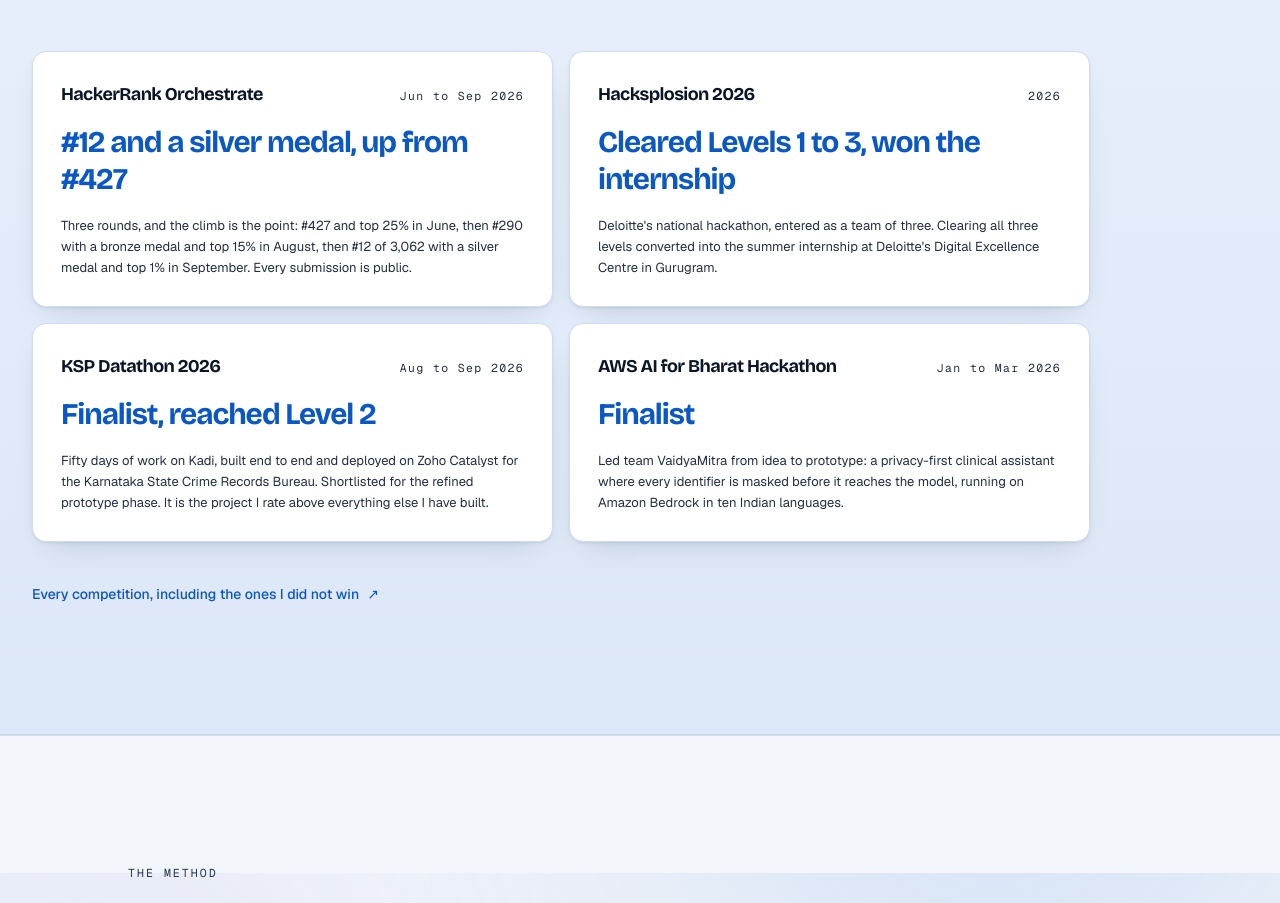
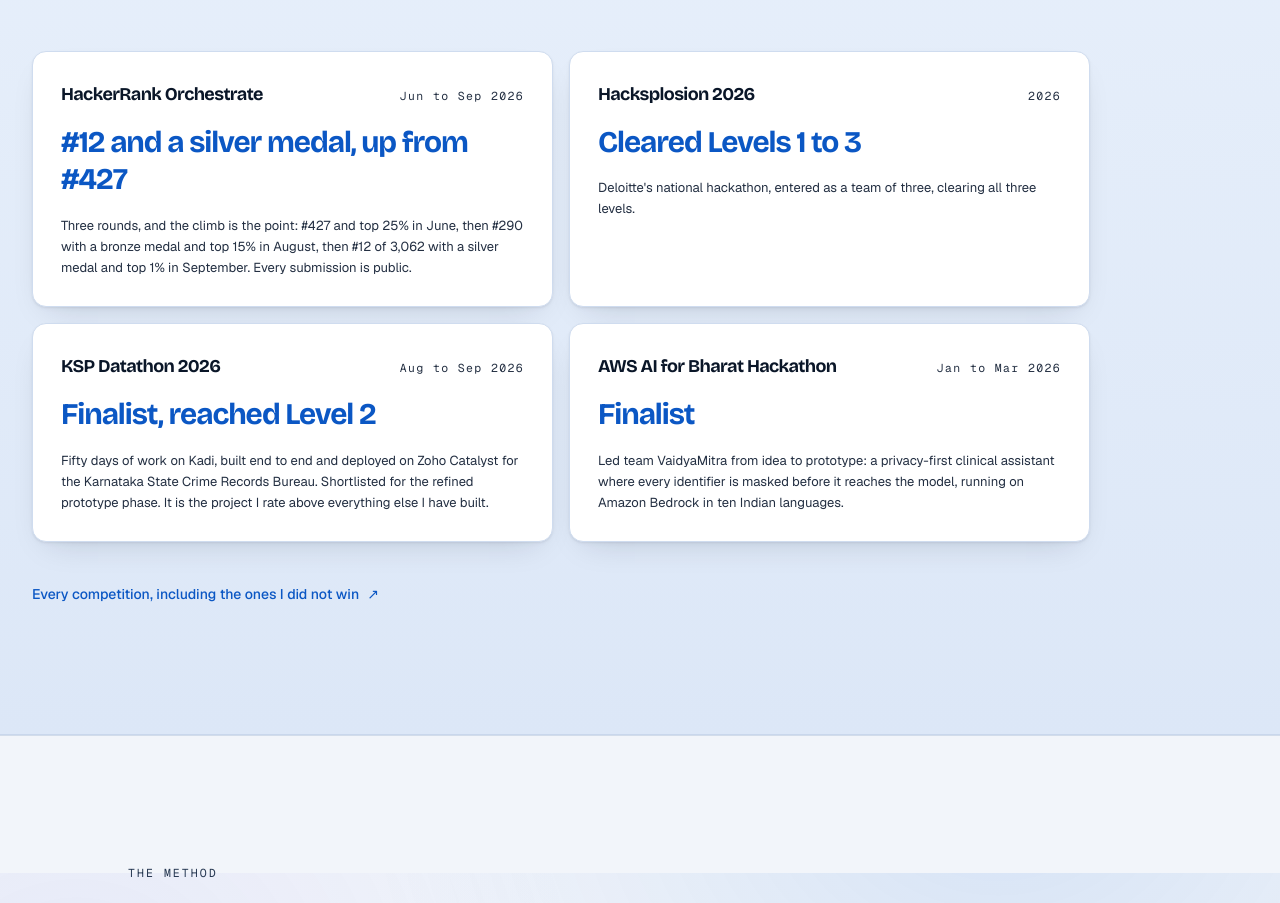
Before and after one commit to adarshcod30/portfolio, a Next.js app: page / in a window 1280 px wide. Shown: the part 6327-7230 px from the top of the page. Built offline with nearby package versions, Linux system fonts and the light colour scheme.

Commit message:
Drop the internship route line

```diff
--- a/src/app/about/page.tsx
+++ b/src/app/about/page.tsx
@@ -144,7 +144,6 @@
                   ["Where", deloitte.location],
                   ["When", `${deloitte.dates}, ${deloitte.length}`],
                   ["Project", deloitte.project],
-                  ["How I got in", deloitte.route],
                 ].map(([k, v]) => (
                   <div key={k}>
                     <dt className="eyebrow">{k}</dt>
--- a/src/content/site.ts
+++ b/src/content/site.ts
@@ -29,7 +29,6 @@
     location: "Gurugram, on-site and hybrid",
     dates: "Jun 2026 to Aug 2026",
     length: "2 months",
-    route: "Earned through Hacksplosion 2026, Deloitte India's national hackathon",
     project: "SAP Agentic, Deloitte's system that automates SAP configuration end to end",
     photo: { src: "/photos/deloitte-office.jpg", alt: "A Deloitte meeting room in Gurugram, long tables facing a wall screen.", caption: "Deloitte, Gurugram" },
     bullets: [
@@ -123,9 +122,9 @@
     name: "Hacksplosion 2026",
     kind: "Deloitte India",
     when: "2026",
-    result: "Cleared Levels 1 to 3, won the internship",
+    result: "Cleared Levels 1 to 3",
     detail:
-      "Deloitte's national hackathon, entered as a team of three. Clearing all three levels converted into the summer internship at Deloitte's Digital Excellence Centre in Gurugram.",
+      "Deloitte's national hackathon, entered as a team of three, clearing all three levels.",
     links: [],
     highlight: true,
     tier: "top",
```
